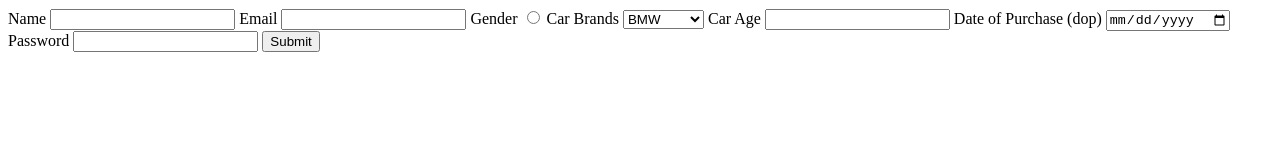
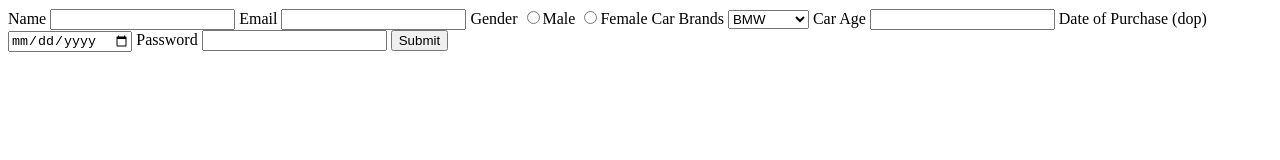
Before and after one commit to acciojob/car-insurance-form-843315, a website: page main.html in a window 1280 px wide. Drawn offline with Linux system fonts and the light colour scheme.

Commit message:
created a submission

```diff
--- a/main.html
+++ b/main.html
@@ -17,7 +17,8 @@
 		<input type="Email" id="email" required>
 
 		<label for="gender">Gender</label>
-		<input type="radio" name="gender" required>
+		<input type="radio" name="gender" value="Male" required>Male
+		<input type="radio" name="gender" value="Female" required>Female
 
 		<label for="cars">Car Brands</label>
 		<select id="cars">
```
